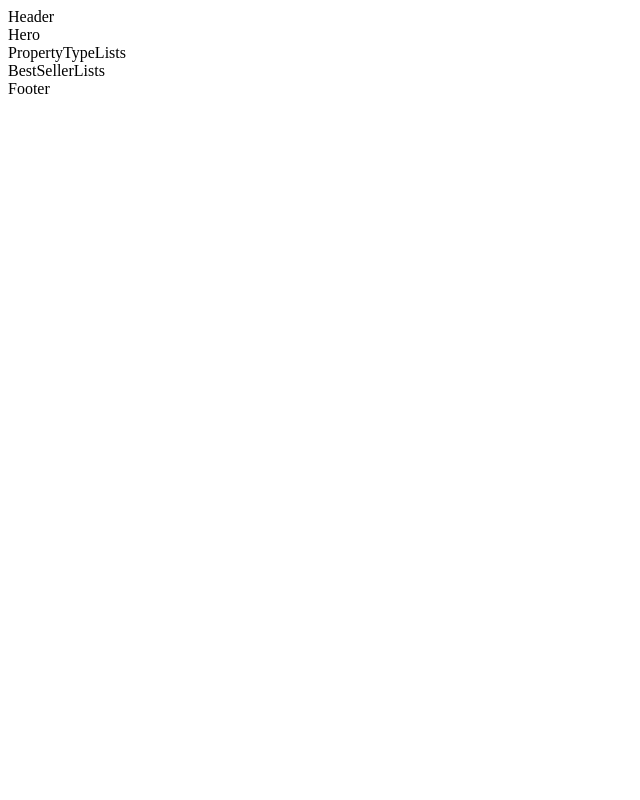
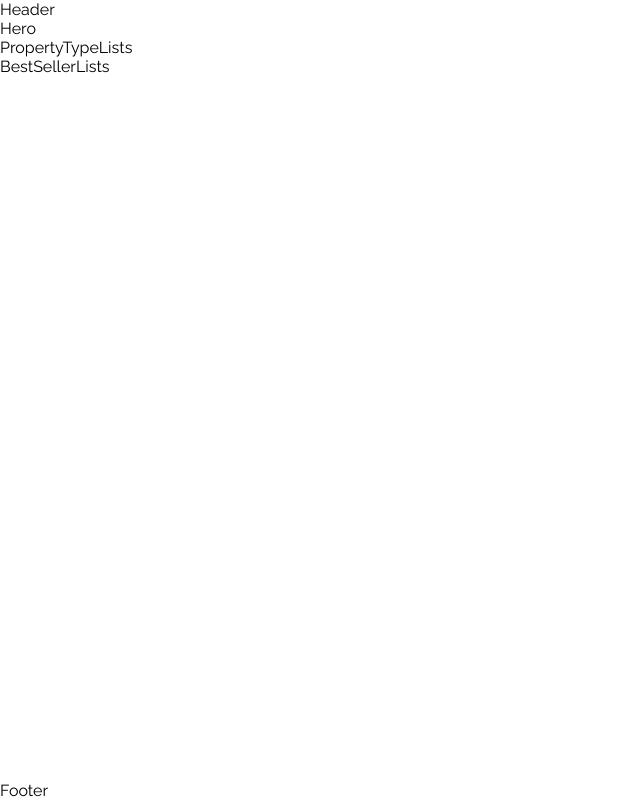
Before and after one commit to manalidarji/relax-inn, a JavaScript app: page / in a window 1280 px wide. Shown: the whole page, without its empty margins (0-640 px from the left). Built offline with nearby package versions, Linux system fonts and the light colour scheme.

Commit message:
added common css in App.css

```diff
--- a/src/assets/css/App.css
+++ b/src/assets/css/App.css
@@ -1,38 +1,39 @@
-.App {
-  text-align: center;
+*{margin:0;padding:0;box-sizing:border-box;word-wrap:break-word;}
+
+/* colors */
+:root{
+    --white: #fff;
+    --darGrey: #333;
+    --main: #a435f0;
+    --lightShadow: rgb(0 0 0 / 8%) 0px 1px 12px;
 }
 
-.App-logo {
-  height: 40vmin;
-  pointer-events: none;
+/*scroll bar css*/
+html{text-size-adjust:none;scrollbar-color: #000 #dedede;scrollbar-width: thin;}
+::-webkit-scrollbar, ::-webkit-scrollbar:horizontal{background: #dedede;width: 7px;height: 3px;}
+::-webkit-scrollbar-thumb, ::-webkit-scrollbar-thumb:horizontal{background: #000;border-radius: 5px;border-left: 1px solid #dedede;}
+
+/* common css */
+a, a:focus{text-decoration: none;color: inherit;}
+a:hover{color: var(--main);}
+input{font: inherit}
+input, button{border: none;outline: none;background-color: transparent;}
+input:focus, input:focus-visible{outline: none;border: none;}
+ul, li{list-style: none;}
+body{font-family: 'Raleway', arial, sans-serif;font-weight: 400;font-size: 16px;}
+#root{display: flex;flex-direction: column;min-height: 100vh;}
+#main{flex: 1 0 auto;}
+.hide{display: none !important;}
+.container{max-width: 1100px;padding: 0 15px;margin: auto;}
+.fa{color: var(--main);font-size: 20px;}
+.mob-show{display: none;}
+.icon-btn{display: inline-flex;justify-content: center;align-items: center; width: 40px;height: 40px;border: 2px solid var(--main);border-radius: 10px;}
+.text-center{text-align: center;}
+.logo{font-size: 35px;}
+
+@media only screen and (max-width:767px){
+    .fa{font-size: 17px;}
+    .mob-hide{display: none !important;}
+    .mob-show{display: block !important;}
+    .icon-btn{width: 35px;height: 35px;}
 }
-
-@media (prefers-reduced-motion: no-preference) {
-  .App-logo {
-    animation: App-logo-spin infinite 20s linear;
-  }
-}
-
-.App-header {
-  background-color: #282c34;
-  min-height: 100vh;
-  display: flex;
-  flex-direction: column;
-  align-items: center;
-  justify-content: center;
-  font-size: calc(10px + 2vmin);
-  color: white;
-}
-
-.App-link {
-  color: #61dafb;
-}
-
-@keyframes App-logo-spin {
-  from {
-    transform: rotate(0deg);
-  }
-  to {
-    transform: rotate(360deg);
-  }
-}
--- a/src/components/App.js
+++ b/src/components/App.js
@@ -1,3 +1,5 @@
+// css
+import '../assets/css/App.css';
 // router components
 import { BrowserRouter, Routes, Route } from "react-router-dom";
 // import components
--- a/src/pages/HomePage.js
+++ b/src/pages/HomePage.js
@@ -8,9 +8,11 @@ const HomePage = () => {
     return (
         <>
 		<Header/>
-        <Hero/>
-        <PropertyTypeLists/>
-        <BestSellerLists />
+        <div id="main">
+            <Hero/>
+            <PropertyTypeLists/>
+            <BestSellerLists />
+        </div>
         <Footer/>
 		</>
     )
```
